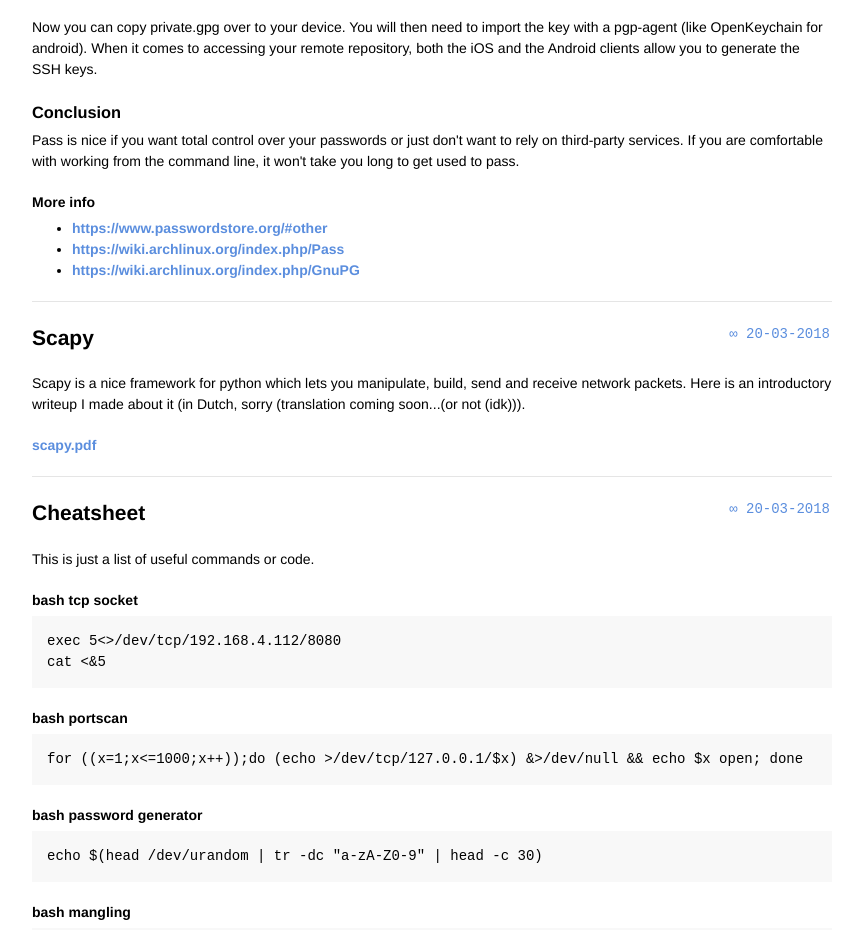
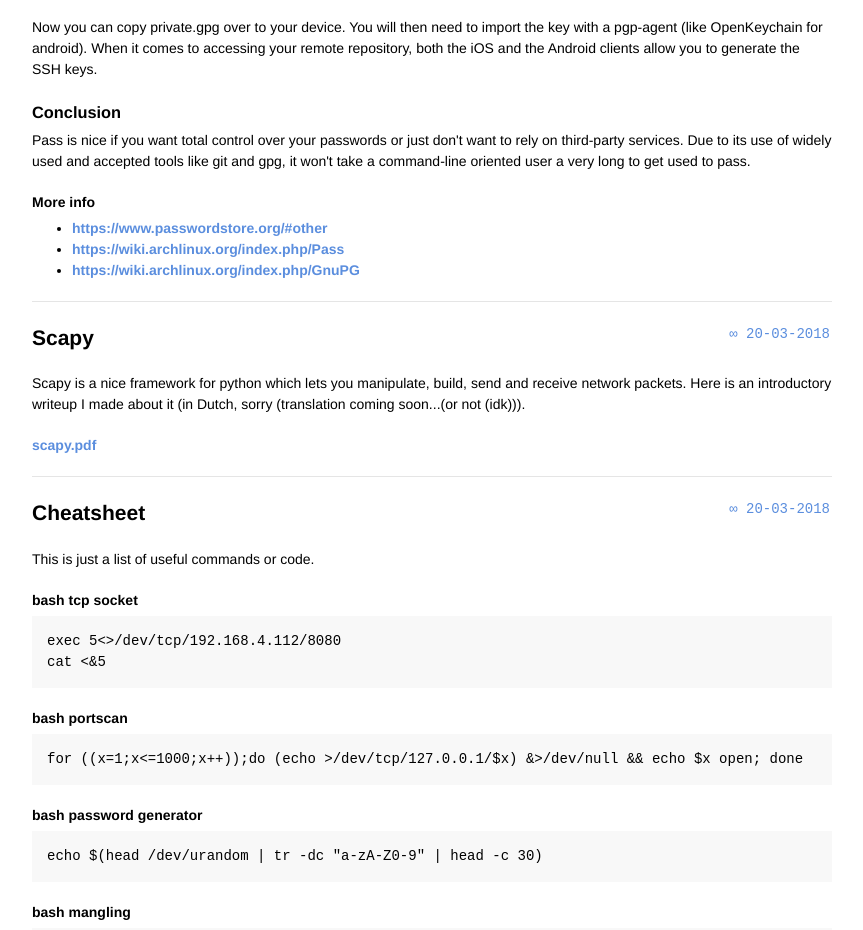
Before and after one commit to thomasverweij/thomasverweij.github.io, a plain HTML site: page index.html in a window 1280 px wide. Shown: the part 3206-4136 px from the top of the page, without its empty margins (358-1221 px from the left). Drawn offline with Linux system fonts and the light colour scheme.

Commit message:
some corrections

```diff
--- a/index.html
+++ b/index.html
@@ -318,7 +318,7 @@ When it comes to accessing your remote repository, both the iOS and the Android
 </p>
 <h3>Conclusion</h3>
 <p>
-Pass is nice if you want total control over your passwords or just don't want to rely on third-party services. If you are comfortable with working from the command line, it won't take you long to get used to pass.
+Pass is nice if you want total control over your passwords or just don't want to rely on third-party services. Due to its use of widely used and accepted tools like git and gpg, it won't take a command-line oriented user a very long to get used to pass.
 </p>
 <h4>More info</h4>
 <ul>
```
